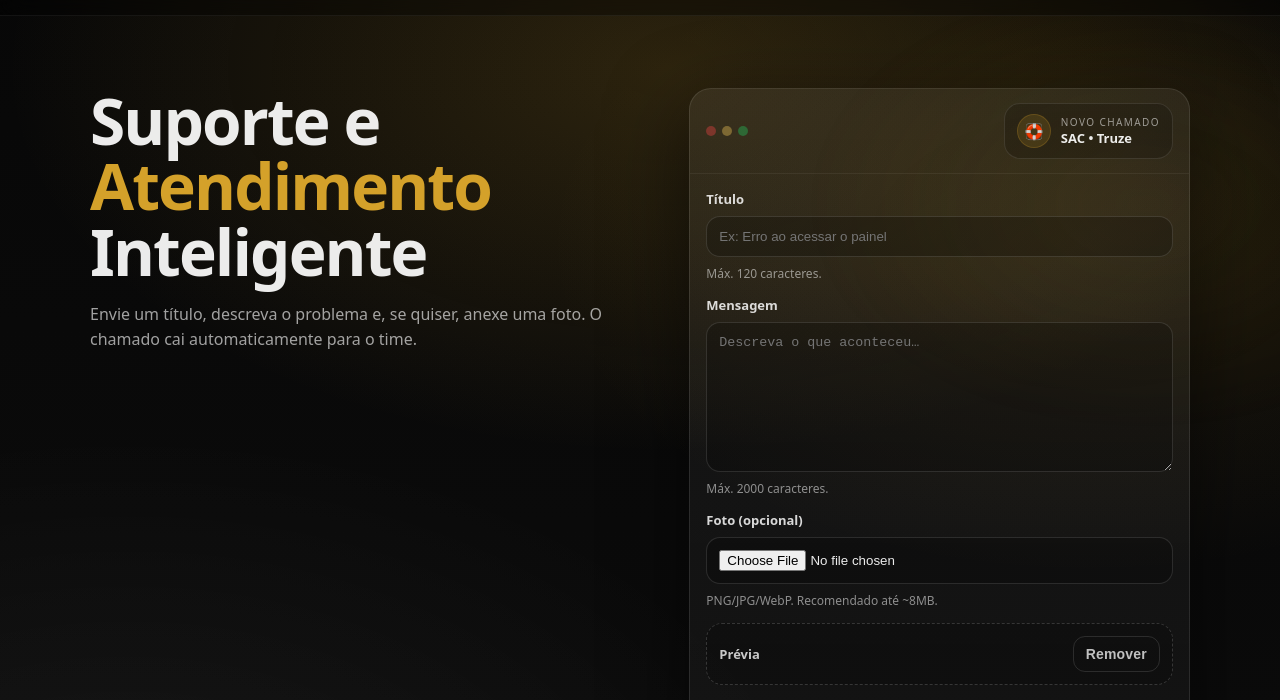
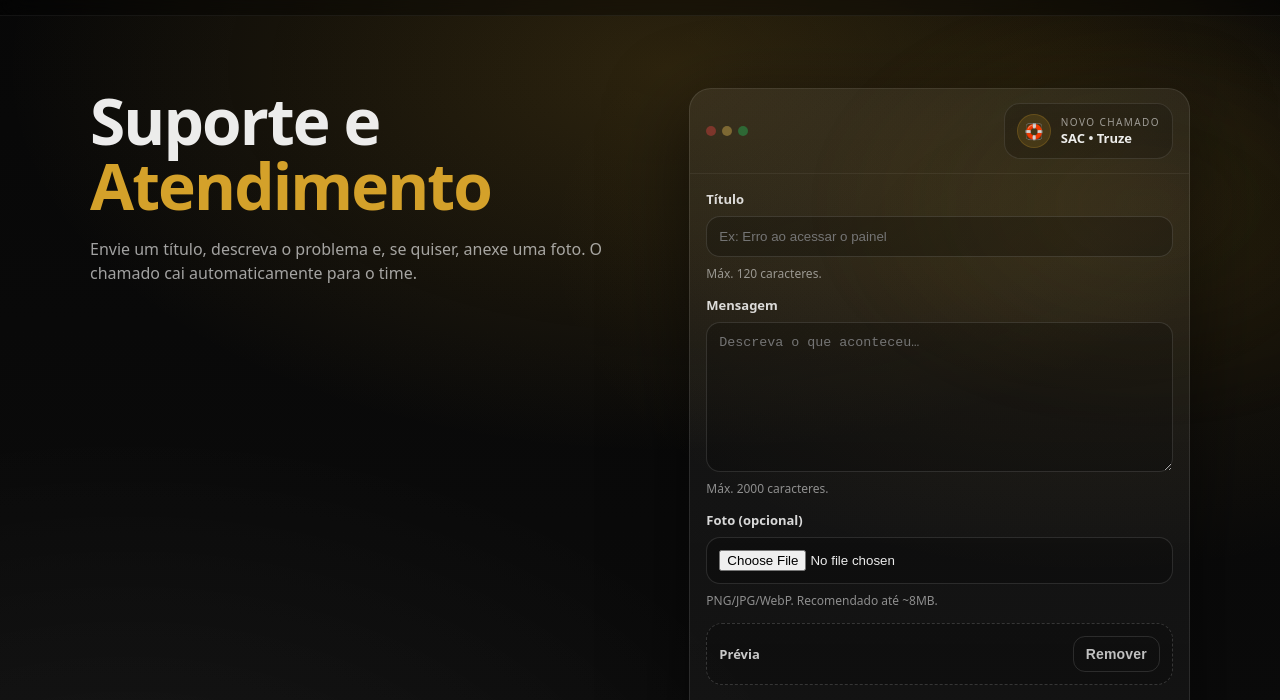
Before and after one commit to Truze-Group/SAC, a plain HTML site: page index.html in a window 1280 px wide. Shown: the part 76-776 px from the top of the page. Drawn offline with Linux system fonts and the light colour scheme.

Commit message:
fix: title

```diff
--- a/index.html
+++ b/index.html
@@ -28,7 +28,6 @@
         <h1 class="hero__title">
           Suporte e
           <span class="accent">Atendimento</span>
-          Inteligente
         </h1>
 
         <p class="hero__subtitle">
```
